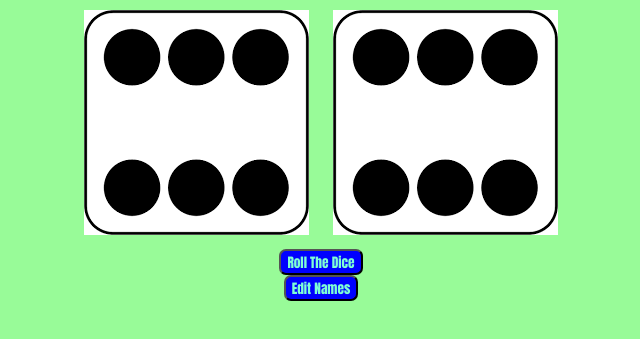
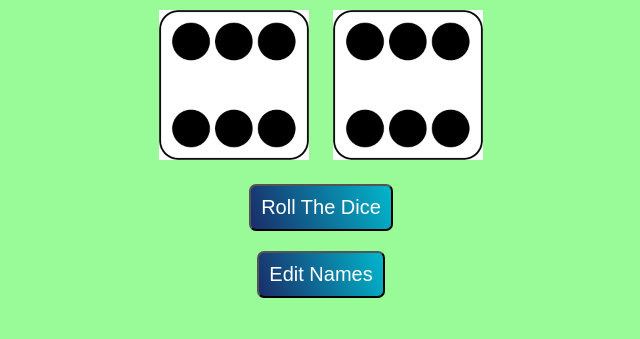
Before and after one commit to naledimuhauli/dice-game, a plain HTML site: page index.html in a window 1280 px wide. Shown: the part 255-594 px from the top of the page, without its empty margins (319-959 px from the left). Drawn offline with Linux system fonts and the light colour scheme.

Commit message:
changed the size of the buttons

```diff
--- a/style.css
+++ b/style.css
@@ -29,11 +29,16 @@ p{
     font-family: Impact, Haettenschweiler, 'Arial Narrow Bold', sans-serif;
 }
 img{
-    width: 100%;
+    width: 150px;
+    height: 150px;
 }
 .btn{
-    background: blue;
-    font-family: Impact, Haettenschweiler, 'Arial Narrow Bold', sans-serif;
+    background: linear-gradient(69.8deg, rgb(25, 49, 108) 2.8%, rgb(1, 179, 201) 97.8%);
+    font-family: Arial;
     border-radius: 7px;
-    color: aquamarine;
+    color: white;
+    font-size: 20px;
+    padding: 10px;
+    margin: 10px;
+
 }
```
Also changed, not shown: images/dice2.png (renamed from images/dice2.jpg).
